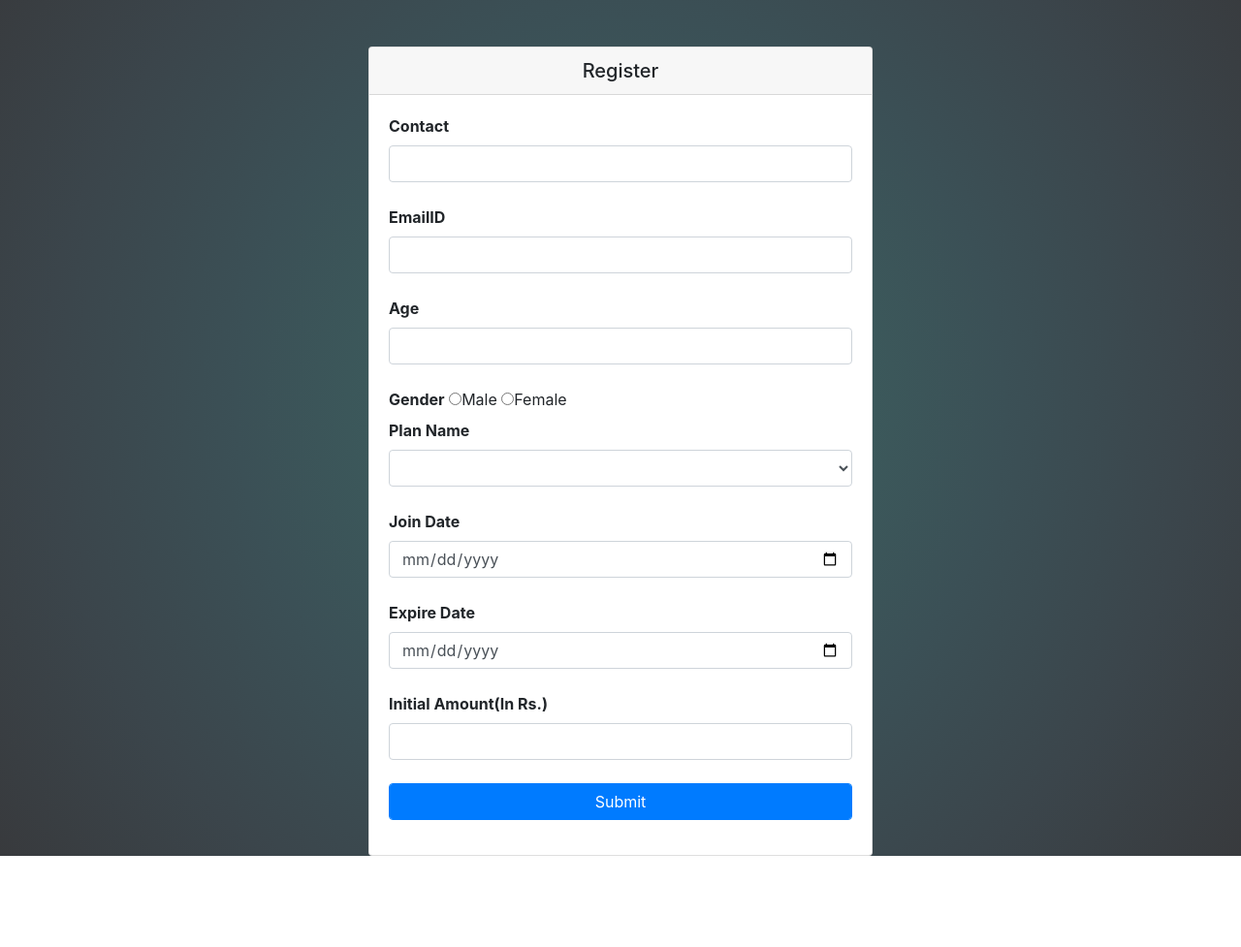
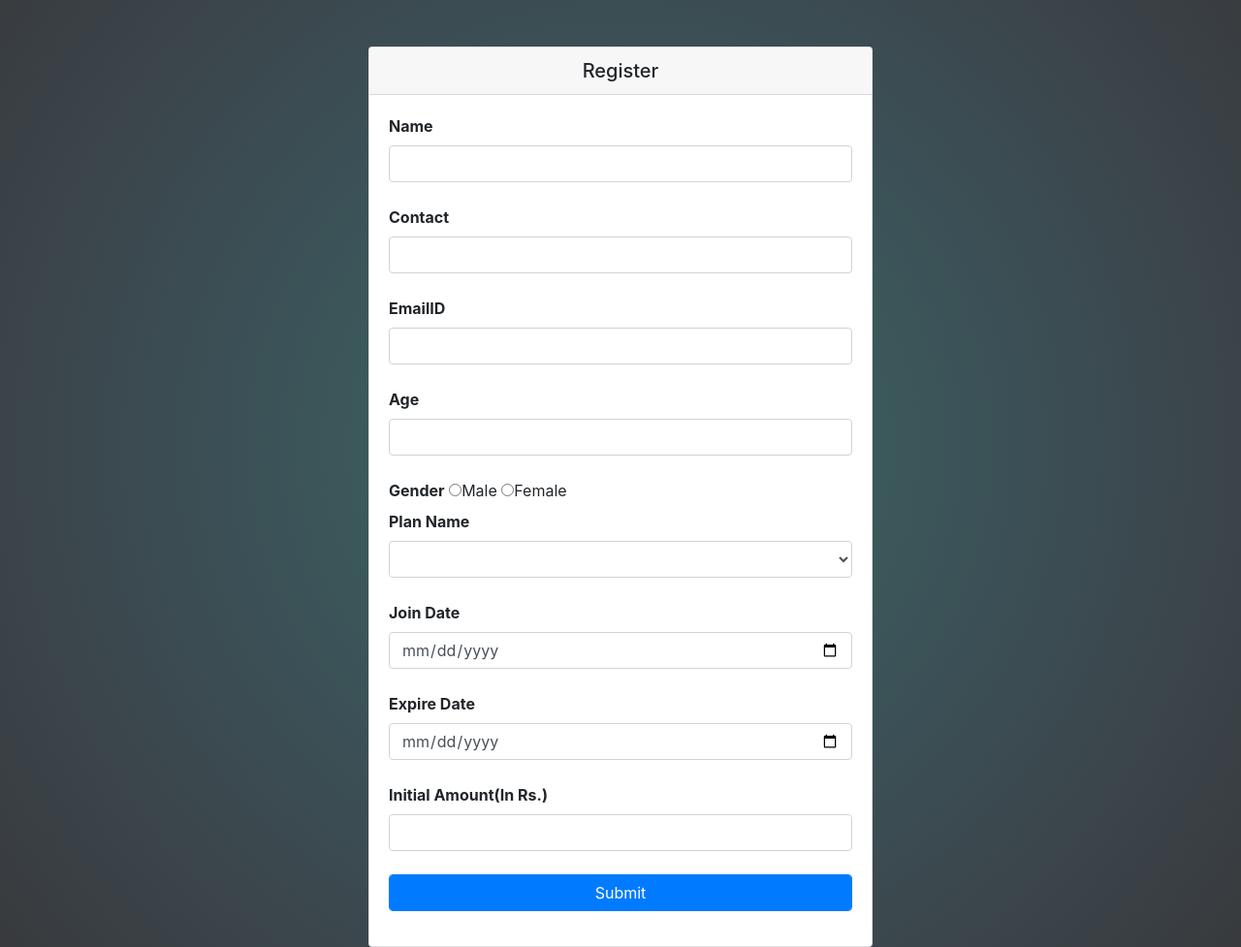
Before and after one commit to Nandita-mvs/gym, a Django app: page /usermember in a window 1280 px wide. Shown: the part 56-1033 px from the top of the page at 97% size. Before the commit the page ends 939 px from the top, so only its background shows below. Run offline with Django 3.2, Linux system fonts and the light colour scheme; the visitor is signed in with stand-in values (Sample User, id 1); data that the repository does not hold is empty; some libraries are stand-ins or nearby versions.

Commit message:
Update usermember.html

```diff
--- a/templates/usermember.html
+++ b/templates/usermember.html
@@ -29,6 +29,9 @@
         <div class="card-body">
     <form method="post">
         {% csrf_token %}
+        <label><b>Name</b></label>
+        <input type="text" name="name" class="form-control" required>
+        <br>
         <label><b>Contact</b></label>
         <input type="text" name="contact" class="form-control" required>
         <br>
```
